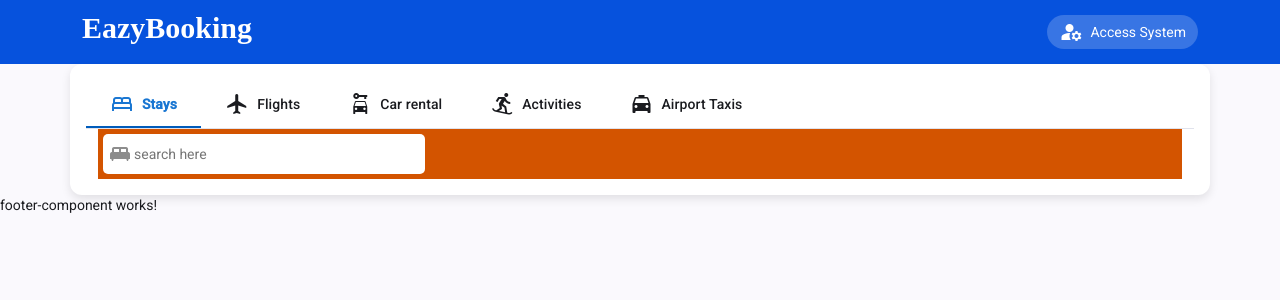
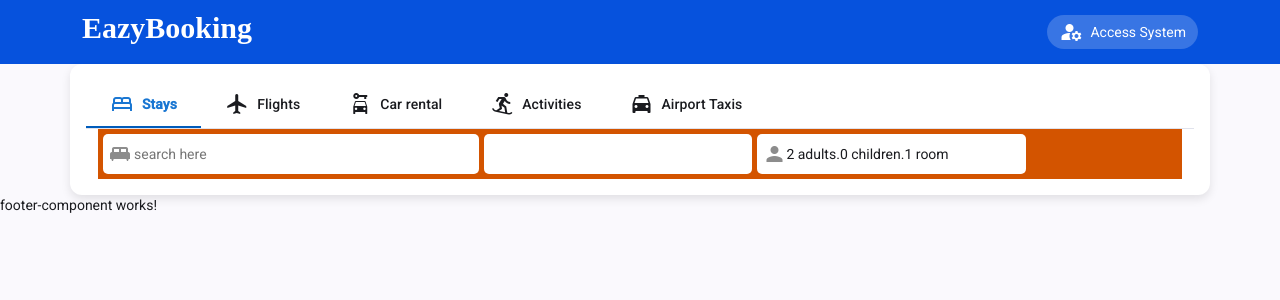
Before and after one commit to SanjayaPrasadRajapaksha/Hotel_Booking-Frontend, an Angular app: page /home in a window 1280 px wide. Shown: the top 300 px of the page. Built offline with nearby package versions, Linux system fonts and the light colour scheme; a web font is replaced by a local one.

Commit message:
Implement booking search bar

```diff
--- a/src/app/pages/home-page/inner-items/stays-form-component/stays-form-component.html
+++ b/src/app/pages/home-page/inner-items/stays-form-component/stays-form-component.html
@@ -4,8 +4,26 @@
       <mat-icon>king_bed</mat-icon>
       <input type="search" class="search" placeholder="search here">
     </div>
-    <div class="element "></div>
-    <div class="element "></div>
+    <div class="separator"></div>
+    <div class="element dates">
+<!--      <mat-form-field>-->
+<!--        <mat-label>Enter a date range</mat-label>-->
+<!--        <mat-date-range-input [rangePicker]="picker">-->
+<!--          <input matStartDate placeholder="Start date">-->
+<!--          <input matEndDate placeholder="End date">-->
+<!--        </mat-date-range-input>-->
+<!--        <mat-datepicker-toggle matIconSuffix [for]="picker"></mat-datepicker-toggle>-->
+<!--        <mat-date-range-picker #picker></mat-date-range-picker>-->
+<!--      </mat-form-field>-->
+
+    </div>
+    <div class="separator"></div>
+    <div class="element visitor">
+      <mat-icon>person</mat-icon>
+      <span class="visitor-data">2 adults</span>.
+      <span class="visitor-data">0 children</span>.
+      <span class="visitor-data">1 room</span>
+    </div>
     <div class="element "></div>
 
   </div>
--- a/src/app/pages/home-page/inner-items/stays-form-component/stays-form-component.scss
+++ b/src/app/pages/home-page/inner-items/stays-form-component/stays-form-component.scss
@@ -3,9 +3,10 @@
   min-height: 50px;
   background-color: var(--orange-color);
   padding: 5px;
+  display: flex;
 }
 .destination {
-  width: 30%;
+  width: 35%;
   height: 40px;
   display: flex;
   align-items: center;
@@ -25,3 +26,30 @@
 .search:focus{
   outline: none;
 }
+
+.dates{
+  width: 25%;
+  height: 40px;
+  display: flex;
+  align-items: center;
+  background-color: var(--light-color);
+  padding: 5px;
+  border-radius: 5px;
+}
+
+.separator{
+  width: 5px;
+}
+
+.visitor{
+  width: 25%;
+  height: 40px;
+  display: flex;
+  align-items: center;
+  background-color: var(--light-color);
+  padding: 5px;
+  border-radius: 5px;
+  mat-icon {
+    color: var(--gray-color);
+  }
+}
--- a/src/app/pages/home-page/inner-items/stays-form-component/stays-form-component.ts
+++ b/src/app/pages/home-page/inner-items/stays-form-component/stays-form-component.ts
@@ -1,14 +1,24 @@
-import { Component } from '@angular/core';
+import {ChangeDetectionStrategy, Component} from '@angular/core';
 import { MatTabsModule } from '@angular/material/tabs';
 import { MatIconModule } from '@angular/material/icon';
+import { MatFormFieldModule } from '@angular/material/form-field';
+import { MatDatepickerModule } from '@angular/material/datepicker';
+import { MatInputModule } from '@angular/material/input';
+import {provideNativeDateAdapter} from '@angular/material/core';
 
 @Component({
   selector: 'app-stays-form-component',
   standalone: true,
   imports: [
-    MatTabsModule,   // ✅ this gives access to <mat-tab-group> and <mat-tab>
-    MatIconModule,],  // add other modules if needed
+    MatTabsModule,        // for <mat-tab-group> and <mat-tab>
+    MatIconModule,        // for material icons
+    MatFormFieldModule,   // for <mat-form-field>
+    MatDatepickerModule,  // for datepicker & date range
+    MatInputModule        // required for <input matInput>
+  ],
+  providers: [provideNativeDateAdapter()],
+  changeDetection: ChangeDetectionStrategy.OnPush,
   templateUrl: './stays-form-component.html',
-  styleUrls: ['./stays-form-component.scss']  // ✅ fixed
+  styleUrls: ['./stays-form-component.scss']
 })
 export class StaysFormComponent { }
```
